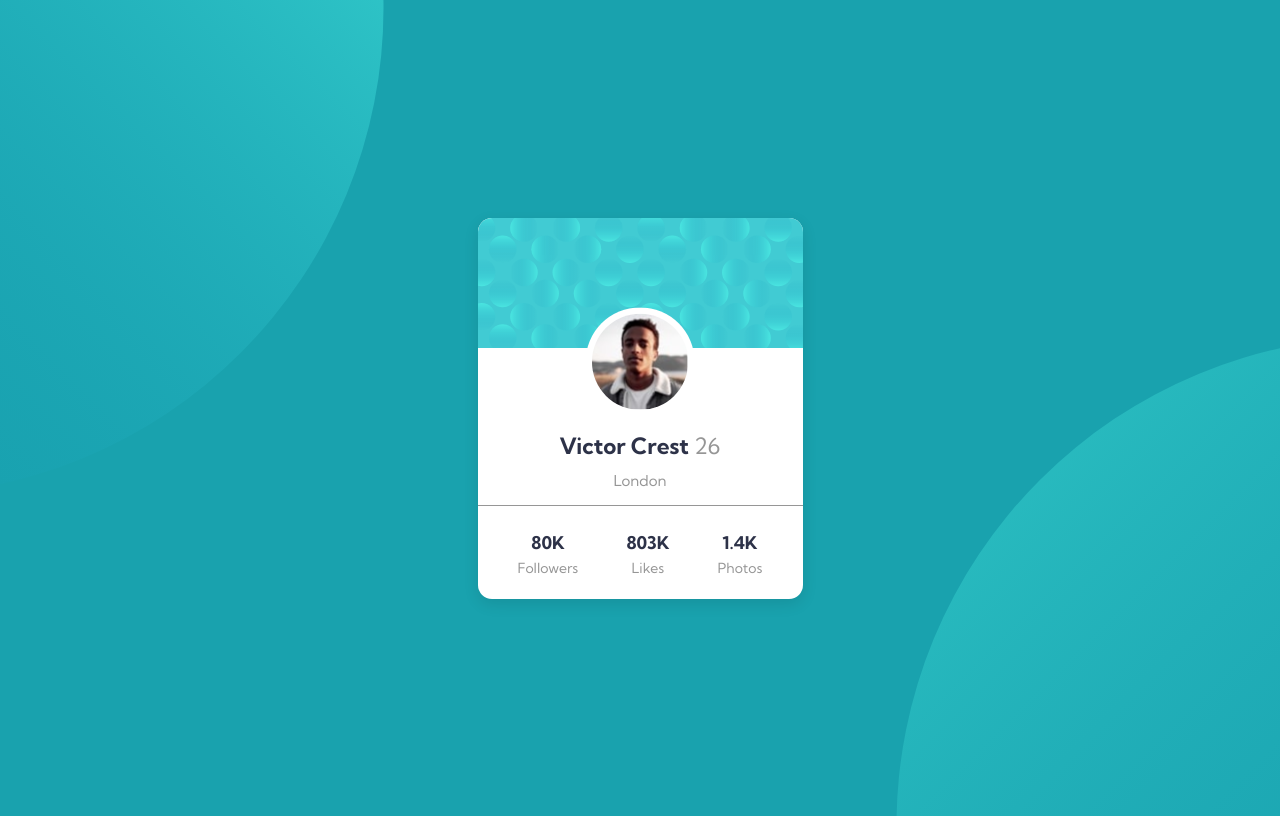
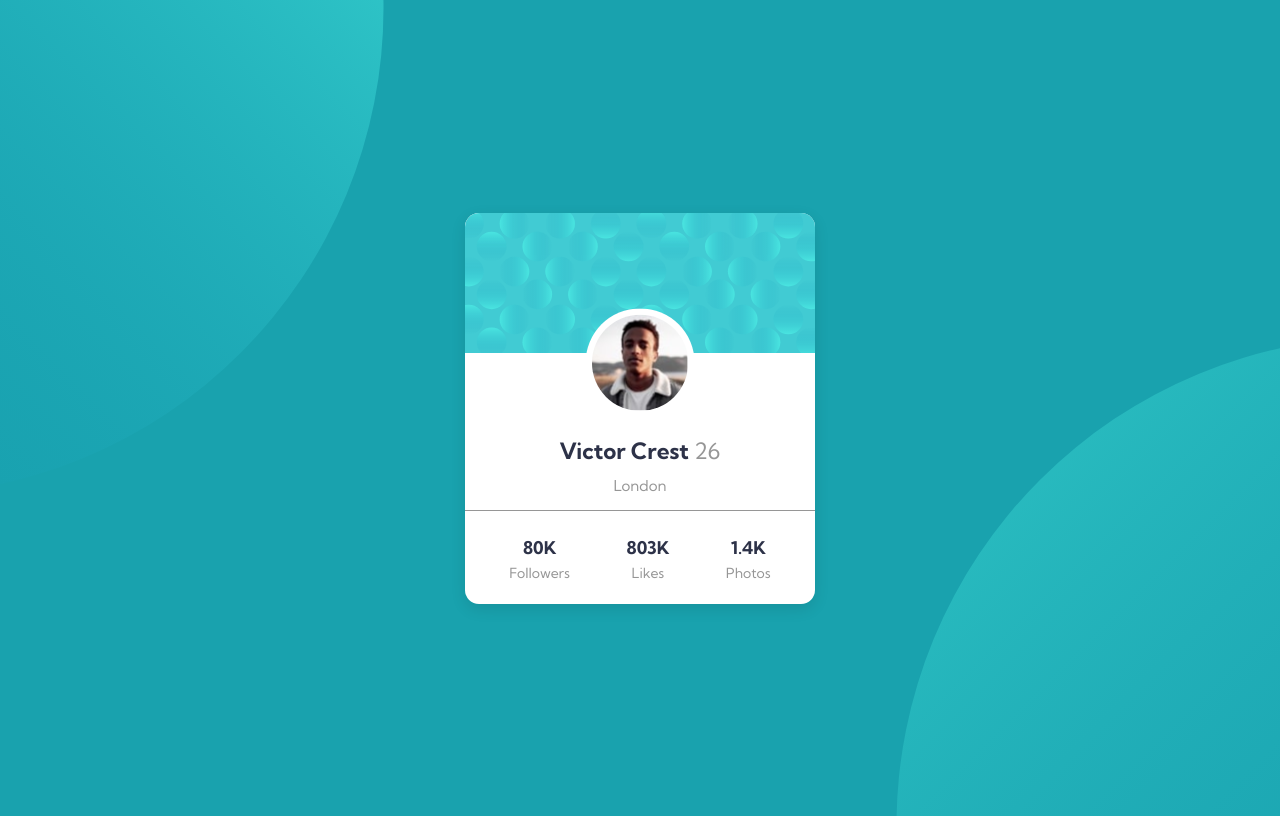
Before and after one commit to Lutefd/profile-card-component-main, a plain HTML site: page index.html in a window 1280 px wide. Drawn offline with Linux system fonts and the light colour scheme.

Commit message:
Changed max-width on wrapper

```diff
--- a/style.css
+++ b/style.css
@@ -30,7 +30,7 @@ header {
   box-shadow: 0 5px 15px rgba(0, 0, 0, 0.1);
   display: grid;
   /* place-items: center; */
-  max-width: 325px;
+  max-width: 350px;
   overflow: hidden;
 }
 .img-bg-c {
```
